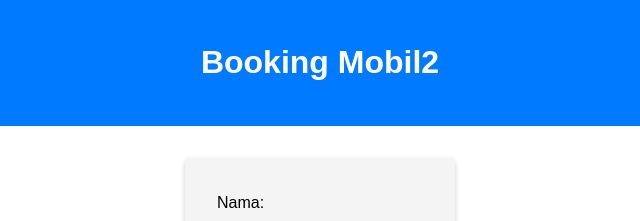
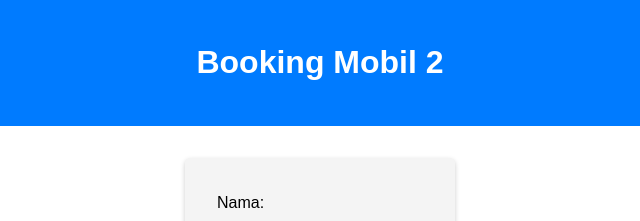
Before and after one commit to faizdaffa2004/Rental-Mobil, a website: page index.html in a window 1280 px wide. Shown: the top 221 px of the page, 320-960 px from the left. Drawn offline with Linux system fonts and the light colour scheme.

Commit message:
Update index.html

```diff
--- a/index.html
+++ b/index.html
@@ -8,7 +8,7 @@
 </head>
 <body>
     <header>
-        <h1>Booking Mobil2</h1>
+        <h1>Booking Mobil 2</h1>
     </header>
     <main>
         <form id="bookingForm">
```
